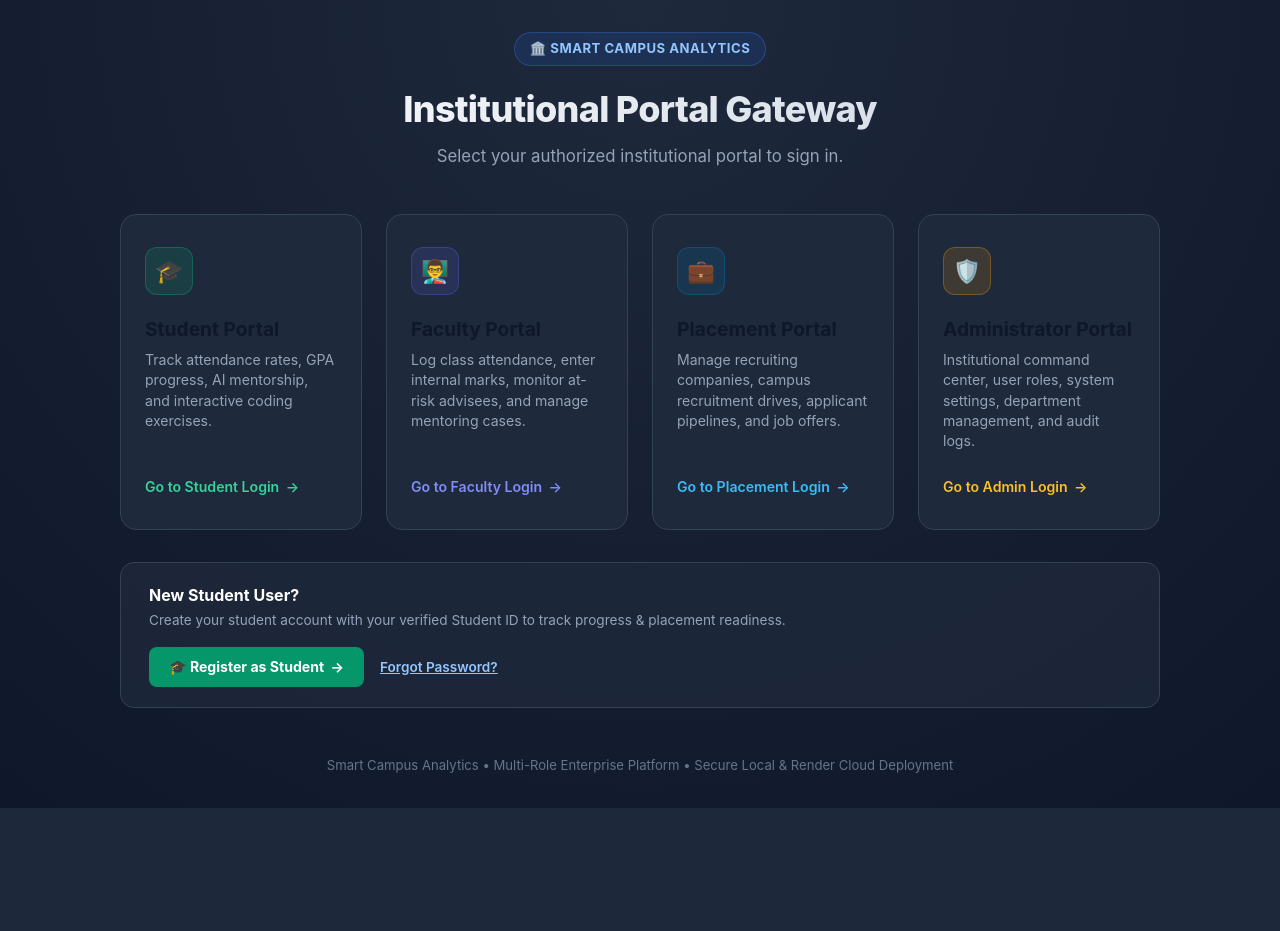
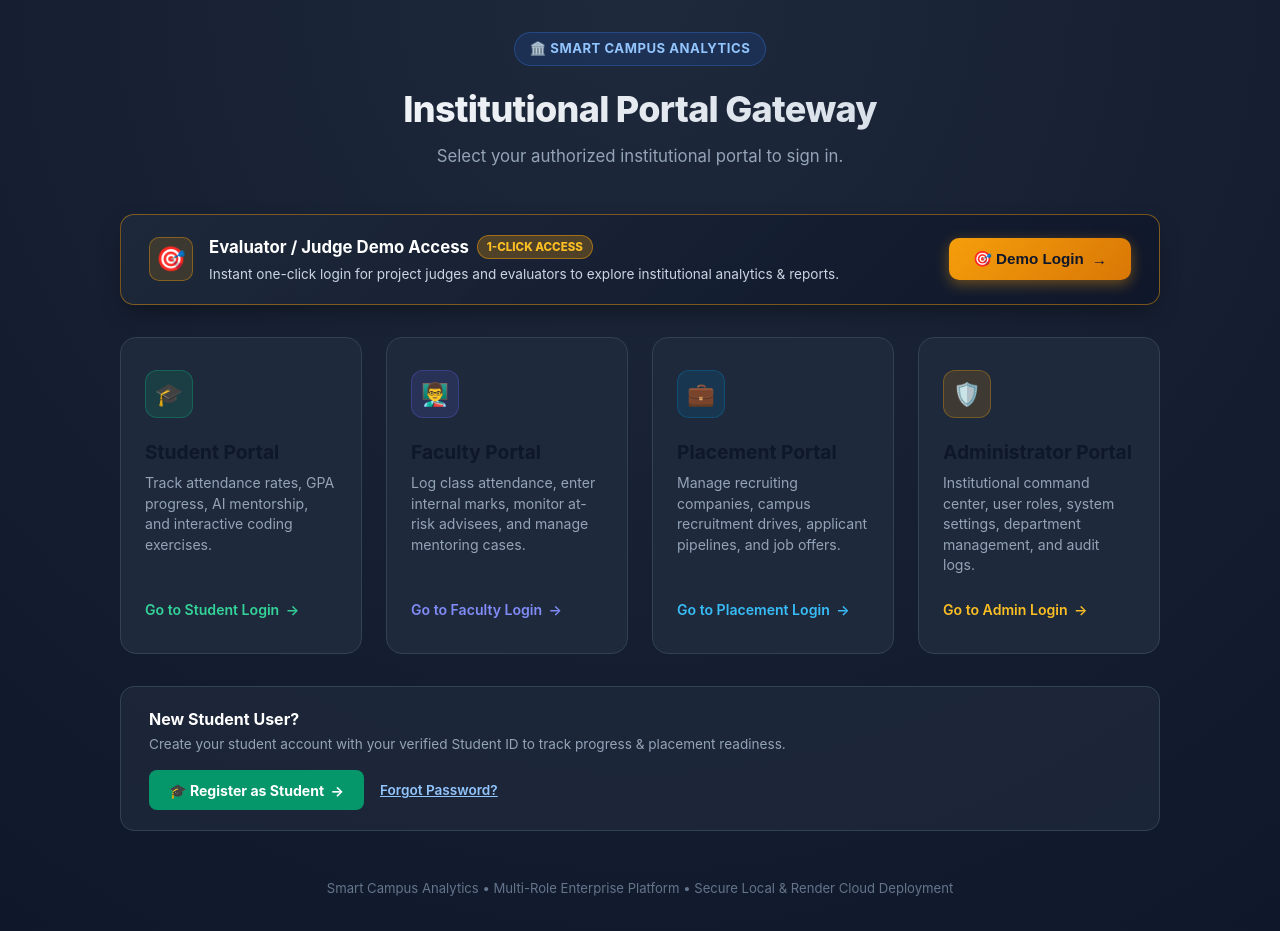
Before and after one commit to Nalipujitha/Smart-Campus-AI, a Flask app: page /login in a window 1280 px wide. Before the commit the page ends 808 px from the top, so only its background shows below. Run offline with Flask 3, Linux system fonts and the light colour scheme.

Commit message:
Add secure authentication and demo login

```diff
--- a/backend/app.py
+++ b/backend/app.py
@@ -92,7 +92,8 @@ def create_app(config_class=Config):
     def inject_globals():
         return {
             'current_user': get_current_user(),
-            'app_name': 'Smart Campus Analytics'
+            'app_name': 'Smart Campus Analytics',
+            'demo_login_enabled': app.config.get('DEMO_LOGIN_ENABLED', True)
         }
 
     # Register Blueprints
@@ -127,6 +128,13 @@ def create_app(config_class=Config):
         fullname = click.prompt("Full name", default="System Administrator")
         create_admin_account(username, email, password, fullname)
 
+    @app.cli.command('init-demo-account')
+    def init_demo_command():
+        """CLI command to safely initialize or activate the demo evaluator account."""
+        from backend.services.demo_service import get_or_create_demo_user
+        user = get_or_create_demo_user()
+        print(f"Success: Demo Evaluator account '{user.username}' ({user.email}) is active and secured!")
+
     @app.errorhandler(404)
     def not_found_error(error):
         if request.is_json or request.path.startswith('/api/'):
--- a/backend/config.py
+++ b/backend/config.py
@@ -32,7 +32,10 @@ class Config:
     SESSION_COOKIE_HTTPONLY = True
     SESSION_COOKIE_SAMESITE = 'Lax'
     SESSION_COOKIE_SECURE = os.environ.get('SESSION_COOKIE_SECURE', 'False').lower() in ('true', '1')
-    PERMANENT_SESSION_LIFETIME = 86400  # 24 hours
+    # Demo Login Configuration for Evaluators / Judges
+    DEMO_LOGIN_ENABLED = os.environ.get('DEMO_LOGIN_ENABLED', 'True').lower() in ('true', '1', 'yes')
+    DEMO_ADMIN_USERNAME = os.environ.get('DEMO_ADMIN_USERNAME', 'demo_evaluator')
+    DEMO_ADMIN_PASSWORD = os.environ.get('DEMO_ADMIN_PASSWORD', '')
 
     # Upload folder
     UPLOAD_FOLDER = os.path.join(BASE_DIR, 'database', 'data')
--- a/backend/routes/auth.py
+++ b/backend/routes/auth.py
@@ -7,6 +7,7 @@ from backend.models.user import User
 from backend.models.student import Student
 from backend.models.placement import PlacementProfile
 from backend.models.audit import AuditEvent
+from backend.services.demo_service import get_or_create_demo_user, is_demo_user
 from backend.utils.security import (
     validate_password_strength,
     validate_username,
@@ -357,6 +358,59 @@ def login():
             return render_template('login.html'), 401
 
     return render_template('login.html')
+
+
+# =========================================================================
+# 5b. Dedicated Demo Login Route (One-Click Evaluator Access)
+# =========================================================================
+@auth_bp.route('/demo-login', methods=['GET', 'POST'])
+@auth_bp.route('/auth/demo-login', methods=['GET', 'POST'])
+def demo_login():
+    """
+    Dedicated endpoint for judges, faculty, and evaluators to access a sandboxed
+    demo admin account in 1 click without manually entering credentials.
+    Controlled by DEMO_LOGIN_ENABLED environment variable.
+    """
+    if not current_app.config.get('DEMO_LOGIN_ENABLED', True):
+        if request.is_json or request.path.startswith('/api/'):
+            return jsonify({'error': 'Demo login is currently disabled in this environment.'}), 403
+        flash("Demo login is currently disabled in this environment.", "warning")
+        return redirect(url_for('auth.login'))
+
+    demo_user = get_or_create_demo_user()
+    if not demo_user or not demo_user.is_active:
+        if request.is_json or request.path.startswith('/api/'):
+            return jsonify({'error': 'Demo account could not be initialized.'}), 500
+        flash("Demo account could not be initialized.", "danger")
+        return redirect(url_for('auth.login'))
+
+    session.clear()
+    session['user_id'] = demo_user.id
+    session['username'] = demo_user.username
+    session['role'] = demo_user.role
+    session['full_name'] = demo_user.full_name
+    session['department'] = demo_user.department
+    session['student_id'] = demo_user.student_id
+    session['is_demo'] = True
+
+    demo_user.last_login = datetime.utcnow()
+    db.session.add(AuditEvent(
+        user_id=demo_user.id,
+        action="DEMO_LOGIN",
+        module="Auth",
+        details="Evaluator authenticated via One-Click Demo Access.",
+        ip_address=request.remote_addr
+    ))
+    db.session.commit()
+
+    flash("Welcome, Evaluator! You are logged into the Smart Campus Analytics Demo Environment.", "info")
+    if request.is_json:
+        return jsonify({
+            'message': 'Demo login successful',
+            'user': demo_user.to_dict(),
+            'redirect_url': url_for('admin.dashboard')
+        })
+    return redirect(url_for('admin.dashboard'))
 
 
 # =========================================================================
--- /dev/null
+++ b/backend/services/demo_service.py
@@ -0,0 +1,46 @@
+import os
+import secrets
+from flask import current_app
+from backend.extensions import db
+from backend.models.user import User
+
+DEMO_USERNAME = 'demo_evaluator'
+DEMO_EMAIL = 'evaluator.demo@smartcampus.edu'
+DEMO_FULL_NAME = 'Demo Evaluator (Read-Only)'
+DEMO_ROLE = 'Admin'
+
+def get_or_create_demo_user() -> User:
+    """
+    Idempotently retrieves or provisions the dedicated demo evaluator account.
+    Stores password hash securely using Werkzeug generate_password_hash.
+    """
+    username = current_app.config.get('DEMO_ADMIN_USERNAME', DEMO_USERNAME) if current_app else DEMO_USERNAME
+    user = User.query.filter_by(username=username).first()
+
+    if not user:
+        # Check if environment specifies a fixed demo password, otherwise generate a secure random one
+        demo_pass = os.environ.get('DEMO_ADMIN_PASSWORD') or secrets.token_urlsafe(24)
+        user = User(
+            username=username,
+            email=DEMO_EMAIL,
+            full_name=DEMO_FULL_NAME,
+            role=DEMO_ROLE,
+            department='Institution-wide Evaluation',
+            is_active=True,
+            must_change_password=False
+        )
+        user.set_password(demo_pass)
+        db.session.add(user)
+        db.session.commit()
+    elif not user.is_active:
+        user.is_active = True
+        db.session.commit()
+
+    return user
+
+def is_demo_user(user: User) -> bool:
+    """Checks if the given user is the dedicated demo evaluator."""
+    if not user:
+        return False
+    demo_username = current_app.config.get('DEMO_ADMIN_USERNAME', DEMO_USERNAME) if current_app else DEMO_USERNAME
+    return user.username == demo_username or 'demo' in (user.username or '').lower()
--- a/frontend/templates/login.html
+++ b/frontend/templates/login.html
@@ -160,6 +160,42 @@
     <p>Select your authorized institutional portal to sign in.</p>
   </div>
 
+  {% with messages = get_flashed_messages(with_categories=true) %}
+    {% if messages %}
+      <div style="margin-bottom: 1.5rem;">
+        {% for category, message in messages %}
+          <div style="padding: 0.85rem 1.25rem; border-radius: 10px; font-size: 0.9rem; font-weight: 500; margin-bottom: 0.5rem; {% if category == 'danger' %}background: rgba(239, 68, 68, 0.2); border: 1px solid #ef4444; color: #fca5a5;{% elif category == 'warning' %}background: rgba(245, 158, 11, 0.2); border: 1px solid #f59e0b; color: #fcd34d;{% elif category == 'success' %}background: rgba(16, 185, 129, 0.2); border: 1px solid #10b981; color: #6ee7b7;{% else %}background: rgba(59, 130, 246, 0.2); border: 1px solid #3b82f6; color: #93c5fd;{% endif %}">
+            {{ message }}
+          </div>
+        {% endfor %}
+      </div>
+    {% endif %}
+  {% endwith %}
+
+  {% if demo_login_enabled %}
+  <!-- Evaluator Demo Quick Access -->
+  <div style="margin-bottom: 2rem; background: linear-gradient(135deg, rgba(30, 41, 59, 0.9) 0%, rgba(15, 23, 42, 0.95) 100%); border: 1px solid rgba(245, 158, 11, 0.45); border-radius: 14px; padding: 1.25rem 1.75rem; display: flex; align-items: center; justify-content: space-between; flex-wrap: wrap; gap: 1rem; box-shadow: 0 10px 25px -5px rgba(0, 0, 0, 0.4);">
+    <div style="display: flex; align-items: center; gap: 1rem;">
+      <div style="width: 44px; height: 44px; border-radius: 10px; background: rgba(245, 158, 11, 0.15); border: 1px solid rgba(245, 158, 11, 0.4); display: flex; align-items: center; justify-content: center; font-size: 1.5rem;">
+        🎯
+      </div>
+      <div>
+        <div style="font-weight: 700; color: #ffffff; font-size: 1.05rem; display: flex; align-items: center; gap: 0.5rem;">
+          <span>Evaluator / Judge Demo Access</span>
+          <span style="background: rgba(245, 158, 11, 0.25); color: #fbbf24; border: 1px solid rgba(245, 158, 11, 0.5); font-size: 0.72rem; padding: 0.15rem 0.55rem; border-radius: 9999px; font-weight: 800; text-transform: uppercase;">1-Click Access</span>
+        </div>
+        <div style="color: #cbd5e1; font-size: 0.85rem; margin-top: 0.25rem;">Instant one-click login for project judges and evaluators to explore institutional analytics &amp; reports.</div>
+      </div>
+    </div>
+    <form method="POST" action="{{ url_for('auth.demo_login') }}" style="margin: 0;">
+      <button type="submit" id="demo-login-btn" style="background: linear-gradient(135deg, #f59e0b 0%, #d97706 100%); color: #0f172a; font-weight: 800; font-size: 0.95rem; padding: 0.75rem 1.5rem; border-radius: 10px; border: none; cursor: pointer; display: inline-flex; align-items: center; gap: 0.5rem; box-shadow: 0 4px 14px rgba(245, 158, 11, 0.4); transition: all 0.2s ease;">
+        <span>🎯 Demo Login</span>
+        <span>&rarr;</span>
+      </button>
+    </form>
+  </div>
+  {% endif %}
+
   <div class="portal-grid">
     <!-- Student Portal -->
     <a href="{{ url_for('auth.student_login') }}" class="portal-card card-student">
```
Also changed, not shown: backend/cli.py (+18 -0 lines), backend/routes/admin.py (+49 -1 lines), frontend/templates/auth/admin_login.html (+13 -0 lines), frontend/templates/base.html (+11 -0 lines), tests/test_demo_login.py (added, +115 -0 lines), 1 other file.
